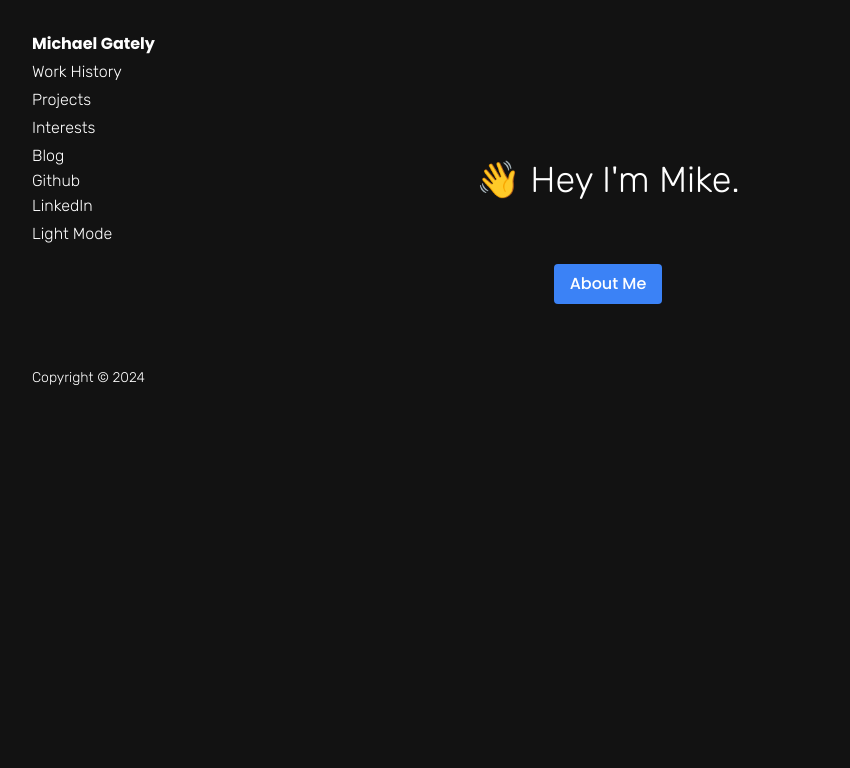
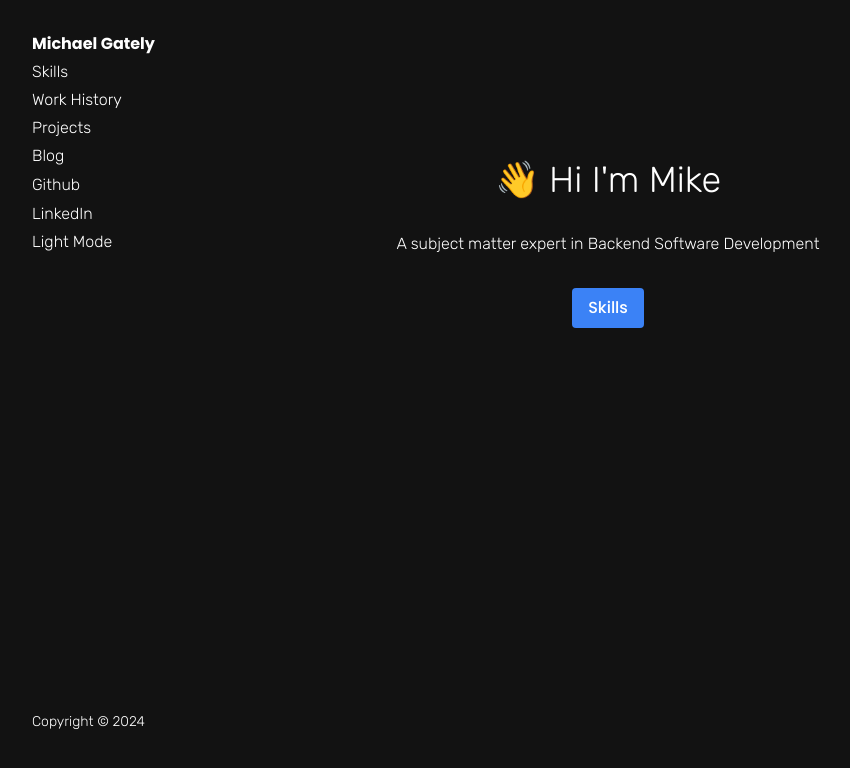
Before and after one commit to michael-gately/gately-portfolio, a Next.js app: page / in a window 1280 px wide. Shown: the top 768 px of the page, without its empty margins (0-850 px from the left). Built offline with nearby package versions, Linux system fonts and the light colour scheme.

Commit message:
Add blurb, skills button

```diff
--- a/app/components/footer.tsx
+++ b/app/components/footer.tsx
@@ -8,7 +8,7 @@ const copyrightRubik = Rubik({
 
 export default function Footer() {
 return (
-<div className={copyrightRubik.className.concat(" ", " pl-8 pt-16 text-sm")}>
+<div className={copyrightRubik.className.concat(" ", " pl-8 pt-16 text-sm sticky bottom-0")}>
     Copyright © 2024
 </div>
 )
--- a/app/components/nav.tsx
+++ b/app/components/nav.tsx
@@ -55,10 +55,15 @@ style: "italic"
 
 export default function NavSide() {
 return(
-<div className='flex flex-col pt-8 pl-8 text-base text-left italic'>
+<div className='flex flex-col pt-8 pl-8 text-base text-left italic sticky'>
     <div className={poppins.className}>
         <Link href="/">
         Michael Gately
+        </Link>
+    </div>
+    <div className={rubik.className.concat(" ", " pt-1")}>
+        <Link href="/skills">
+        Skills
         </Link>
     </div>
     <div className={rubik.className.concat(" ", " pt-1")}>
@@ -72,24 +77,19 @@ return(
         </Link>
     </div>
     <div className={rubik.className.concat(" ", " pt-1")}>
-        <Link href="/interests">
-        Interests
-        </Link>
-    </div>
-    <div className={rubik.className.concat(" ", " pt-1")}>
         <Link href="/blog">
         Blog
         </Link>
     </div>
-    <div>
+    <div className='pt-1'>
         <Link href="https://github.com/michaelgately1" target="_blank" rel="noopener noreferrer"
-            className={rubik.className.concat(" ", " pt-1")}>
+            className={rubik.className.concat(" ", "")}>
         Github
         </Link>
     </div>
-    <div>
+    <div className='pt-1'>
         <Link href="https://www.linkedin.com/in/michaelgately/" target="_blank" rel="noopener noreferrer"
-            className={rubik.className.concat(" ", " pt-1")}>
+            className={rubik.className.concat(" ", " ")}>
         LinkedIn
         </Link>
     </div>
--- a/app/page.tsx
+++ b/app/page.tsx
@@ -1,4 +1,5 @@
 import {Rubik, Poppins} from 'next/font/google'
+import Link from 'next/link'
 
 const rubik = Rubik({
 subsets: ["latin"],
@@ -16,9 +17,11 @@ style: "normal"
 export default function Home() {
 return (
 <main className="md:pl-0 pt-8 pr-16 text-center">
-  <div className={rubik.className.concat(" ", " pt-32 pl-32 pr-32 pb-8 text-4xl")}> &#128075; Hey I&apos;m Mike. </div>
-  <div className={rubik.className.concat(" ", " text-base pb-8")}></div>
-  <button className={bodyPoppins.className.concat(" "," bg-blue-500 hover:bg-blue-700 text-white font-bold py-2 px-4 rounded")}>About Me</button>
+  <div className={rubik.className.concat(" ", " pt-32 pl-32 pr-32 pb-8 text-4xl")}> &#128075; Hi I&apos;m Mike </div>
+  <div className={rubik.className.concat(" ", " text-base pb-8")}>A subject matter expert in Backend Software Development</div>
+  <Link href="/skills">
+    <button className={bodyPoppins.className.concat(" "," bg-blue-500 hover:bg-blue-700 text-white font-bold py-2 px-4 rounded mb-80")}>Skills</button>
+  </Link>
 </main>
 )
 }
--- /dev/null
+++ b/app/skills/page.tsx
@@ -0,0 +1,21 @@
+import { Poppins } from 'next/font/google'
+
+const bodyPoppins = Poppins({
+subsets: ['latin'],
+weight: "300",
+style: "normal"
+})
+
+
+export default function Projects() {
+return (
+<div className='pl-8 md:pl-0 pt-8 pr-16'>
+    <div className={bodyPoppins.className.concat(" ", " text-left text-base md:text-lg")}>
+        Skills
+    </div>
+    <div className={bodyPoppins.className.concat(" ", " pt-8 text-left text-sm md:text-base")}>
+        Skills
+    </div>
+</div>
+)
+}
```
